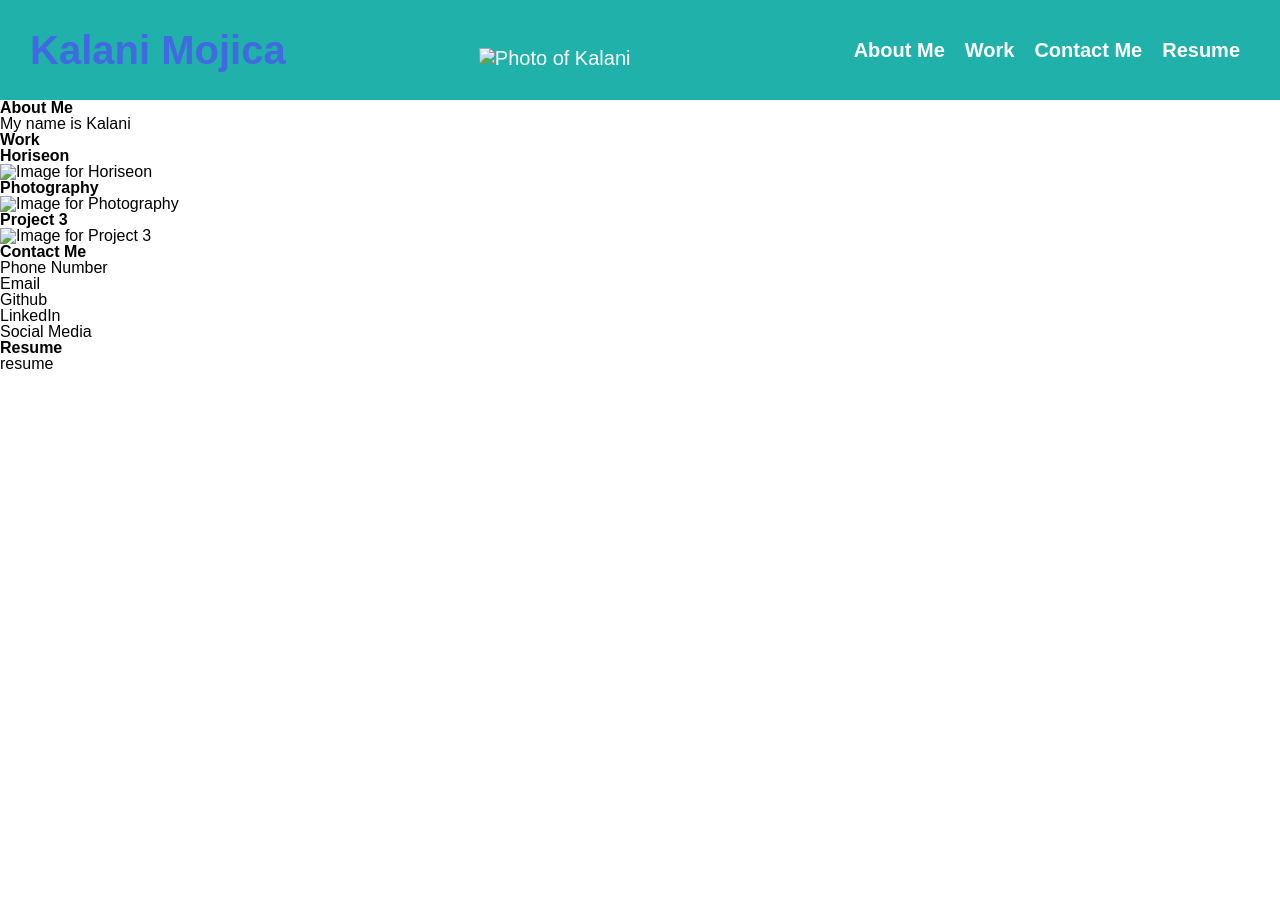
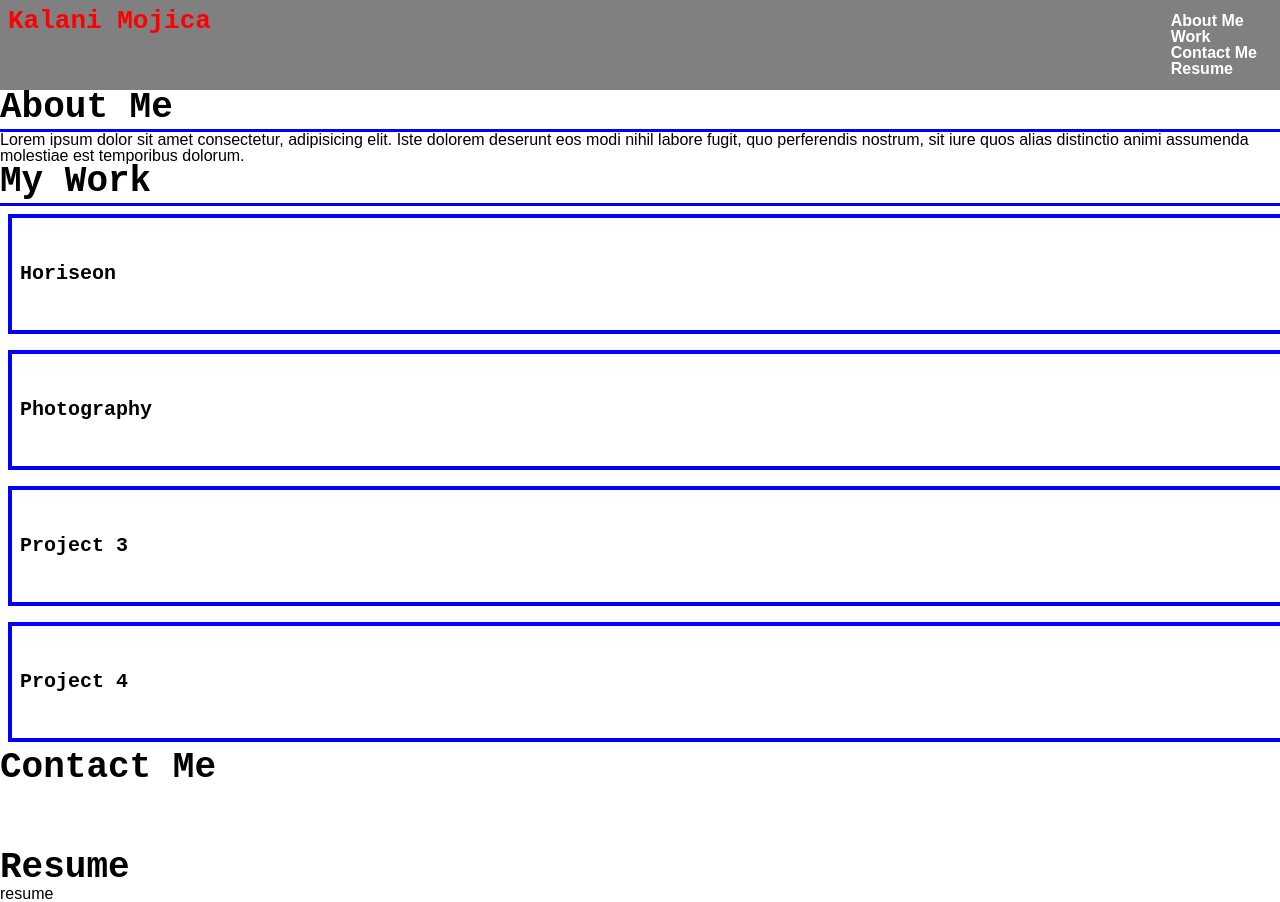
Before and after one commit to mojikalani/portfolio, a plain HTML site: page index.html in a window 1280 px wide. Before the commit the page ends 800 px from the top, so only its background shows below. Drawn offline with Linux system fonts and the light colour scheme.

Commit message:
Updated HTML organization and CSS body work

```diff
--- a/assets/css/styles.css
+++ b/assets/css/styles.css
@@ -1,52 +1,109 @@
+/* Personal Sytle*/
+:root {
+  --ff-primary: sans-serif;
+  --ff-secondary: monospace;
 
+  --fw-reg: 300;
+  --fw-bold: 900;
 
-main {
-    display: flex;
-    flex-wrap: wrap;
-}
+  --clr-light: beige;
+  --clr-dark: black;
+  --clr-accent: red;
 
-body{
-    display: flex;
-    flex-direction: column;
-    justify-content: flex-start;
-    flex-wrap: wrap;
-}
-
-header {
-    font-size: 20px;
-    padding: 30px;
-    align-items: center;
-    display: flex;
-    justify-content: space-between;
-    background-color: lightseagreen;
-    color: #ffffff;
+  --fs-h1: 3rem;
+  --fs-h2: 2.25rem;
+  --fs-h3: 1.25rem;
+  --fs-body: 1rem;
 
 }
 
+* {
+  box-sizing: border-box;
+}
+
+img {
+  min-width: 100%;
+    height: 15vh;
+    display: flex;
+    flex-direction: row;
+    flex-wrap: nowrap;
+    align-items: center;
+    position: relative;
+    flex: 1 0 400px;
+    padding: 8px;
+    margin: 8px;
+    border: var(--clr-dark) 4px solid;
+}
+
+
+/* Typeography */
+h1,
+h2,
+h3
+  {
+  font-family: monospace;
+
+}
+
+h1 {
+  font-size: var(--fs-h1);
+}
+h2{
+  font-size: var(--fs-h2);
+}
+h3{
+  font-size: var(--fs-h3);
+}
+
+/* Header section  */
+
+
+header {
+    width: 100%;
+    display: flex;
+    flex-direction: column;
+    background-color: grey;
+    color: #ffffff;
+   justify-content: center;
+}
+header a {
+  text-decoration: none;
+  color: inherit;
+}
 header h1 {
 
     font-size: 200%;
-    color: royalblue;
-  }
-
-
-header div {
-    padding-top: 15px;
-    margin-right: 20px;
-
-    font-family: sans-serif;
-    font-size: 20px;
+    color:var(--clr-accent);
   }
 
 nav {
-    display: flex;
+  display: block;
 }
-nav ul {
-    display: flex;
-    justify-content: space-evenly;
-    min-width: 300px;
+
+.nav_ul li {
+  flex: 1 0 auto;
+  margin: 8px;
+  border-bottom: 1px solid;
+  padding-bottom: 4px;
+
+}
+.nav_ul {
+  font-size: 16px;
+  flex: 1 1 auto;
+  display: flex;
+  flex-direction: row-reverse;
+  flex-wrap: wrap;
+  justify-content: center;
+  text-align: center;
   }
+.head_nav {
+  padding: 5px;
+}
 
+.about_me {
+  display: flex;
+  flex-direction: column;
+}
 nav a {
     color: white;
     font-weight: bold;
@@ -56,7 +113,8 @@ nav a {
   }
 
 nav a:hover {
-    color: lightslategrey;
+    color: var(--clr-accent);
+    border-bottom: solid var(--clr-accent);
   }
 
 a {
@@ -65,9 +123,76 @@ a {
     cursor: pointer;
   }
 
-@media screen and (max-width: 768px) {
-    main,
-    nav{
-        flex-direction: column;
-    }
-    }
+
+/* Work Section */
+.flex-row {
+  display: flex;
+  flex-direction: column;
+}
+.flex-row h2 {
+  border-bottom: solid 3px blue;
+  padding-bottom: 3px;
+}
+.project {
+  min-width: 100%;
+  padding: 8px;
+  border:  grey dotted 2px;
+  height: 15vh;
+  display: flex;
+  flex-direction: row;
+  flex-wrap: nowrap;
+  align-items: center;
+  position: relative;
+  margin: 8px;
+  border: blue 4px solid;
+}
+.work_container {
+  display: flex;
+  flex-direction: column;
+
+}
+.work_container h2 {
+  border-bottom: solid blue;
+}
+.container{
+  display: flex;
+  flex-wrap: wrap;
+  flex-direction: row;
+  width: 100%;
+}
+
+.container h2 {
+  border-bottom: solid black;
+  margin: 0;
+  width: 25%;
+  display: flex;
+  flex-wrap: wrap;
+  flex-direction: column;
+}
+
+/* Contacts Section */
+
+.contact-me {
+  align-items: center;
+  display: block;
+}
+.contact-me ul{
+  color: blue;
+}
+
+/* Resume section */
+/* using a mobile-first approach, use `min-width` values going from narrow -> wide for a responsive design */
+@media screen and (min-width: 768px) {
+  header{
+    flex-direction: row;
+    flex-wrap: wrap;
+    justify-content: space-between;
+    padding: 8px
+  }
+
+  .page-title {
+    align-items: right;
+  }
+
+
+}
--- a/index.html
+++ b/index.html
@@ -9,100 +9,90 @@
 
     <body>
         <!-- Navigation bar for topics -->
-        <header>
-            <h1>Kalani Mojica<span class="Kalani"></span></h1>
-
-        <div class="avatar">
-            <img src=" " alt="Photo of Kalani"/>
-        </div>
-        <nav>
-            <ul>
-            <li>
-                <a href="#about-me">About Me</a>
-            </li>
-            <li>
-                <a href="#work">Work</a>
-            </li>
-            <li>
-                <a href="#contact-me">Contact Me</a>
-            </li>
-            <li>
-                <a href="#resume">Resume</a>
-            </li>
+        <header class="page-title">
+            <h1><strong>Kalani Mojica</strong></h1>
+            <nav class="head_nav">
+                <ul class="nav__ul">
+                    <li><a href="#about_me">About Me</a></li>
+                    <li><a href="#work">Work</a></li>
+                    <li><a href="#contact-me">Contact Me</a></li>
+                    <li><a href="#resume">Resume</a></li>
                 </ul>
             </nav>
-        </div>
-        </div>
         </header>
 
         <main>
-        <div class="hero"></div>
-            <div class="content">
+                <!-- About me section -->
+                <section  class="flex-row">
+                    <h2 class="about_me">About Me</h2>
+                    <p>
+                        Lorem ipsum dolor sit amet consectetur, adipisicing elit.
+                        Iste dolorem deserunt eos modi nihil labore fugit, quo perferendis nostrum,
+                        sit iure quos alias distinctio animi assumenda molestiae est temporibus dolorum.
+                    </p>
+                </section>
 
-                <!-- About me section -->
-                <div id="about-me" class="about-me">
-                    <h2>About Me</h2>
-                    <p>
-                        My name is Kalani
-                    </p>
-                </div>
-
-                <!-- work section -->
-                <div id="work" class="work">
-                    <h2>Work</h2>
-                </div>
-
-                <!-- Images, placeholders for work sections -->
-                <div class="workpic">
-
-                    <div class="horiseon">
+                <!-- work section refer to mini project-->
+                <section class="flex-row">
+                     <h2>My Work</h2>
+                    <div id="work" class="work_container">
+                                <div class="container">
+                                <div class="project">
                                     <h3>Horiseon</h3>
-                        <img src="./assets/images/" alt="Image for Horiseon" />
+                                    <!-- <img src="assets/Images/IMG_7320.jpeg" alt="Image for Horiseon" /> -->
                                     <p>
 
                                     </p>
                                 </div>
 
-                    <div class="photography">
+                                <div class="project">
                                     <h3>Photography</h3>
-                        <img src="./assets/images/" alt="Image for Photography" />
+                                    <!-- <img src="assets/Images/IMG_7327.jpeg" alt="Image for Photography" /> -->
                                     <p>
 
                                     </p>
                                 </div>
 
-                    <div class="work3">
+                                <div class="project">
                                     <h3>Project 3</h3>
-                        <img src="./assets/images/" alt="Image for Project 3" />
+                                    <!-- <img src="assets/Images/IMG_7331.jpeg" alt="Image for Project 3" /> -->
+                                    <p>
+
+                                    </p>
+                                </div>
+
+                                <div class="project">
+                                    <h3>Project 4</h3>
                                     <p>
 
                                     </p>
                             </div>
                         </div>
+                    </div>
+                </section>
+                <section id="contact-me" class="contact-me">
+                    <!-- Contact section -->
 
-                <!-- Contact section -->
-                <div id="contact-me" class="contact-me">
                         <h2>Contact Me</h2>
                         <ul>
-                    <li>Phone Number</li>
-                    <li>Email</li>
-                    <li>Github</li>
-                    <li>LinkedIn</li>
-                    <li>Social Media</li>
+                            <li><a href="#">Phone Number</a></li>
+                            <li><a href="#">Email</a></li>
+                            <li><a href="#">Github</a></li>
+                            <li><a href="#">LinkedIn</a></li>
                         </ul>
-                </div>
+
 
                     <!-- resume section -->
-                <div id="resume" class="resume">
+                    <section id="resume" class="resume">
                         <h2>Resume</h2>
                         <p>resume</p>
-                </div>
-            </div>
-
+                    </section>
+                </section>
+            </main>
             <div class="footer">
                 <h2></h2>
                 <p></p>
             </div>
-        </main>
+
     </body>
 </html>
```
Also changed, not shown: assets/Images/IMG_7320.jpeg (added), assets/Images/IMG_7327.jpeg (added), assets/Images/IMG_7331.jpeg (added), assets/Images/IMG_7332.jpeg (added), assets/Images/Kalani_Coronado_July_8_2021.00_03_24_01.Still016.jpg (added), 3 other files. Lines whose indentation alone changed are shown as unchanged.
